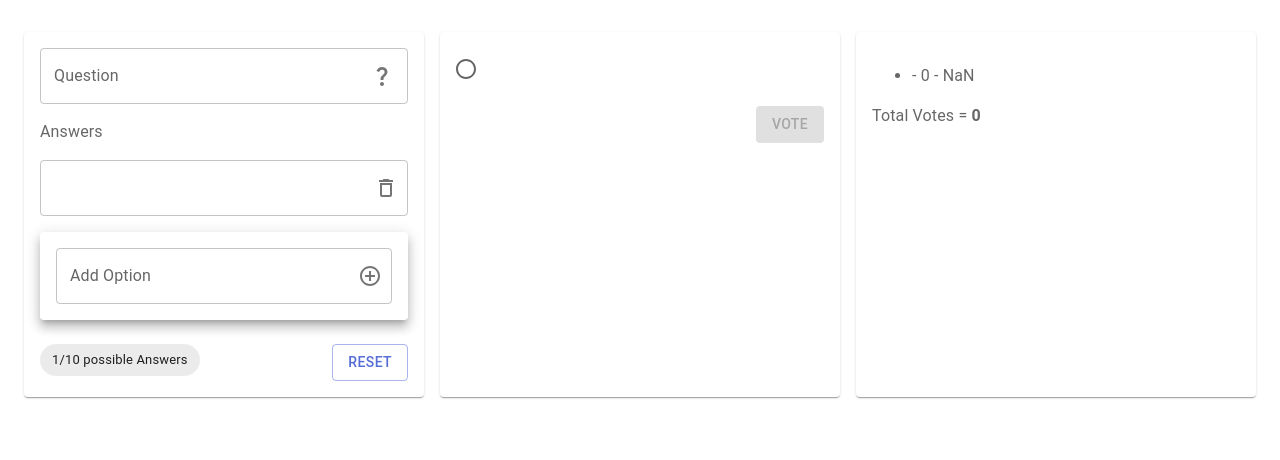
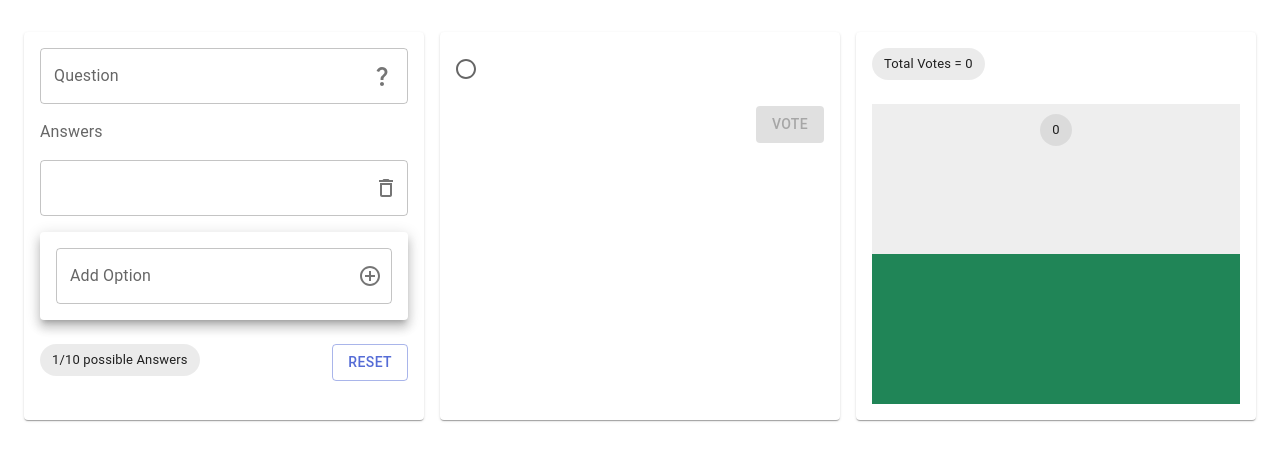
Before and after one commit to ahakem/single-page-poll, a React (Create React App) app: page / in a window 1280 px wide. Both pictures are taken after a click on the button "toggle password visibility". Shown: the top 460 px of the page. Built offline with nearby package versions, Linux system fonts and the light colour scheme.

Commit message:
styling chart bar

```diff
--- a/src/components/poll/Chart.js
+++ b/src/components/poll/Chart.js
@@ -1,19 +1,57 @@
 import React from 'react'
+import {
+  Box,
+  Chip,
+  Button
+} from '@mui/material';
+import { styled } from '@mui/material/styles';
+
+const Item = styled(Box)(({ theme }) => ({
+  backgroundColor: '#eee',
+  // padding: theme.spacing(2),
+  color: theme.palette.text.secondary,
+  height: 300,
+  width: '100%',
+  position: 'relative',
+  display:'flex',
+  justifyContent:'center',
+  paddingTop:10,
+}));
+const Bar = styled(Box)(({ theme }) => ({
+  backgroundColor: '#f00',
+  color: theme.palette.text.secondary,
+  height: '50%',
+  width: '100%',
+  bottom: 0,
+  position: "absolute"
+
+}));
 
 export default function Vote(props) {
   const { state } = props
   const percentage = (partialValue) => (100 * partialValue) / state.totalVotes
   return (
-    <div>
-        <ul>
+    <Box >
+      <Chip label={` Total Votes = ${state.totalVotes}`} />
+      <Box mt={3} sx={{ display: 'flex', gap: "10px" }}>
+        {Object.keys(state.options).map((id) => (
+          <Item>
+            <Chip label={state.options[id].votes} />
+            <Bar sx={{ height: `${percentage(state.options[id].votes).toFixed(2)}%`, background: state.options[id].color }} ></Bar>
+          </Item>
+        ))}
+
+        {/* <ul>
         {Object.keys(state.options).map((id) => (
           <li key={id}>
             {state.options[id].text} - {state.options[id].votes} - {percentage(state.options[id].votes).toFixed(2)}
           </li>
 
         ))}
-       </ul>
-      Total Votes = <b>{state.totalVotes}</b>
-    </div>
+      </ul> */}
+
+      </Box>
+
+    </Box>
   )
 }
```
Lines whose indentation alone changed are shown as unchanged.
